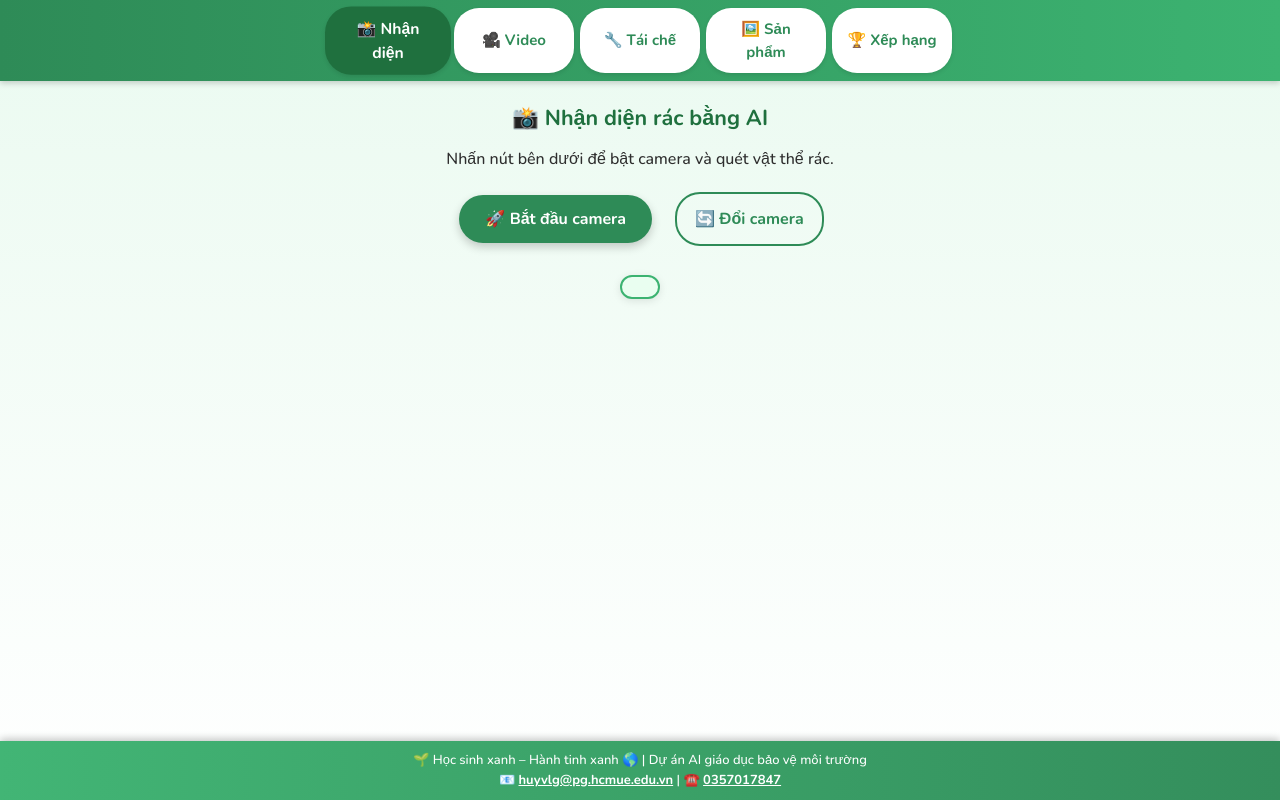
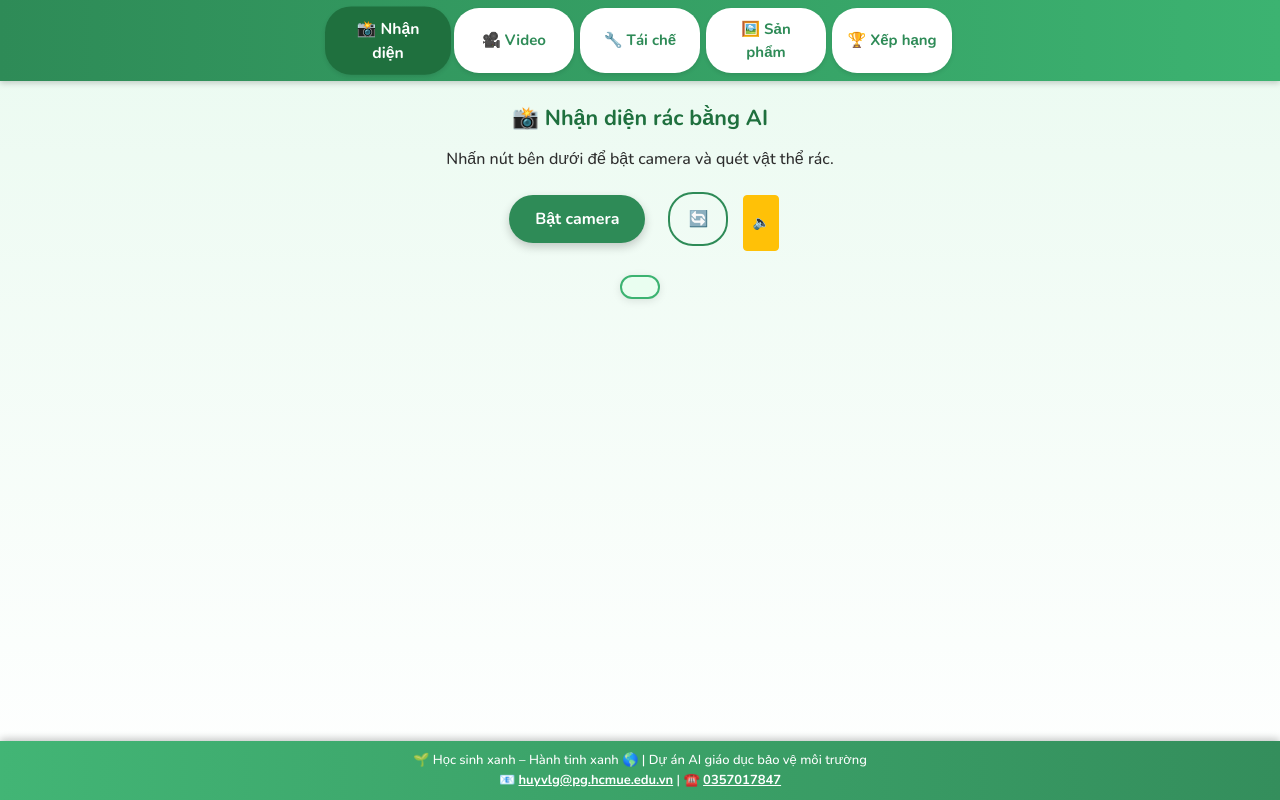
Before and after one commit to katkit936-ops/vercel_du_an_PL_rac, a plain HTML site: page index.html in a window 1280 px wide. Drawn offline with nearby package versions, Linux system fonts and the light colour scheme.

Commit message:
Add files via upload

```diff
--- a/index.html
+++ b/index.html
@@ -33,8 +33,9 @@
     <p>Nhấn nút bên dưới để bật camera và quét vật thể rác.</p>
 
     <div class="btn-container">
-      <button class="btn-eco" onclick="init()">🚀 Bắt đầu camera</button>
-      <button class="btn btn-outline-success" onclick="switchCamera()">🔄 Đổi camera</button>
+      <button class="btn-eco" onclick="init()"> Bật camera</button>
+      <button class="btn btn-outline-success" onclick="switchCamera()">🔄</button>
+      <button class="btn btn-warning btn-sm mt-2" onclick="toggleVoice()">🔈</button>
     </div>
 
     <div id="webcam-container"></div>
```
